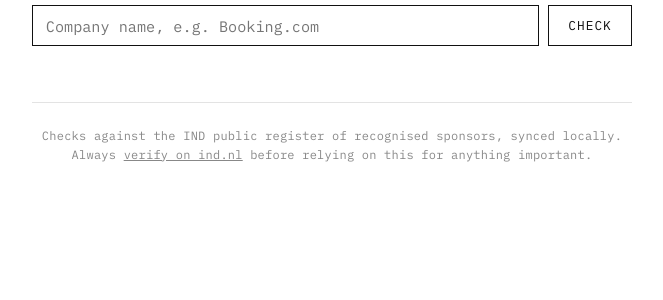
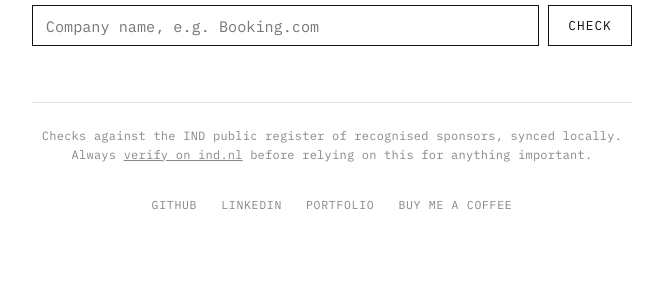
Before and after one commit to adam-bouafia/JobFinder, a FastAPI app: page / in a window 1280 px wide. Shown: the part 242-542 px from the top of the page, without its empty margins (308-971 px from the left). Run offline with FastAPI, Linux system fonts and the light colour scheme; data that the repository does not hold is empty.

Commit message:
feat(web): add footer with GitHub/LinkedIn/portfolio/Buy Me a Coffee links
LinkedIn and GitHub URLs pulled from his existing portfolio repo source
rather than guessed. Shown on every page via the shared base template.

```diff
--- a/src/jobfinder/web/templates/base.html
+++ b/src/jobfinder/web/templates/base.html
@@ -45,6 +45,8 @@
     margin-bottom: 2.5rem;
   }
   .meta code { font-size: 0.78rem; }
+  .export-links a { margin: 0 0.5rem; text-decoration: underline; }
+  .export-links a:first-of-type { margin-left: 0.5rem; }
   hr {
     border: none;
     border-top: 1px solid var(--rule);
@@ -147,6 +149,18 @@
   .tag.sponsor::before { content: "\25cf  "; }
   .tag.open-app::before { content: "\2192  "; }
   .job-card a.link { font-size: 0.78rem; display: inline-block; margin-top: 0.5rem; }
+  .site-footer {
+    margin-top: 2rem;
+    display: flex;
+    justify-content: center;
+    gap: 1.5rem;
+    font-size: 0.72rem;
+    letter-spacing: 0.06em;
+    text-transform: uppercase;
+    color: var(--muted);
+  }
+  .site-footer a { text-decoration: none; }
+  .site-footer a:hover { color: var(--fg); }
 </style>
 </head>
 <body>
@@ -155,5 +169,11 @@
   <a href="/jobs" class="{{ 'active' if active_nav == 'jobs' else '' }}">Jobs</a>
 </nav>
 {% block content %}{% endblock %}
+<div class="site-footer">
+  <a href="https://github.com/adam-bouafia" target="_blank" rel="noopener">GitHub</a>
+  <a href="https://www.linkedin.com/in/adam-bouafia" target="_blank" rel="noopener">LinkedIn</a>
+  <a href="https://adam-bouafia.github.io" target="_blank" rel="noopener">Portfolio</a>
+  <a href="https://paypal.me/AdamBouafia" target="_blank" rel="noopener">Buy Me a Coffee</a>
+</div>
 </body>
 </html>
```
